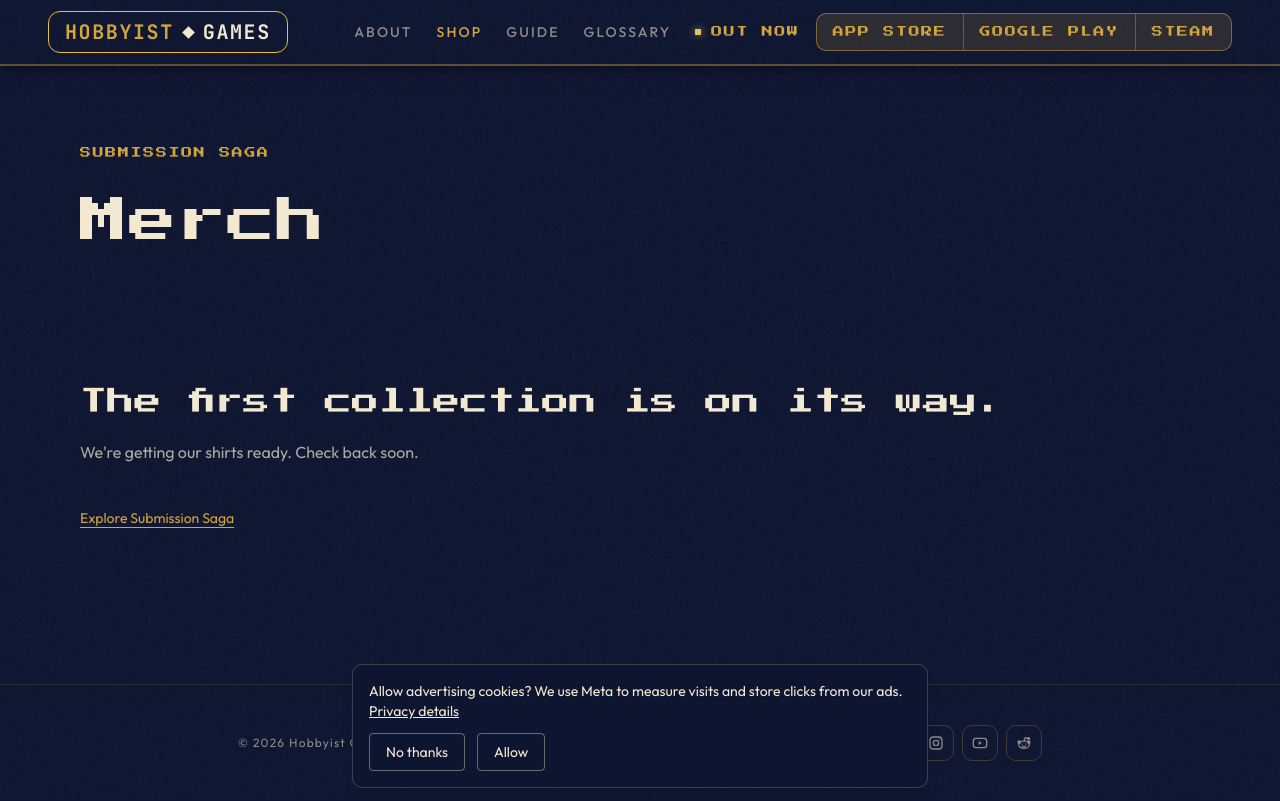
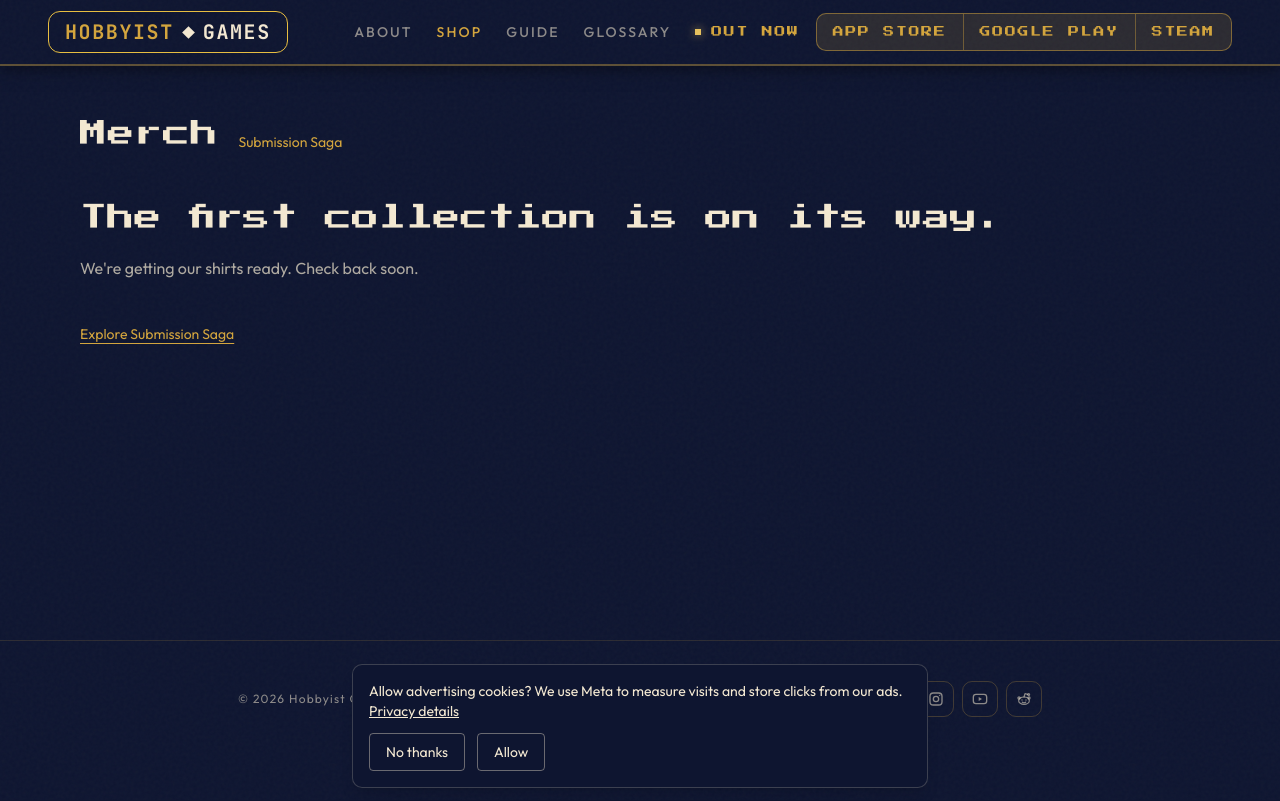
Before and after one commit to N8theGr811/hobbyist-games-website, a Next.js app: page /shop in a window 1280 px wide. Built offline with nearby package versions, Linux system fonts and the light colour scheme.

Commit message:
Use compact merch header with gold Submission Saga label

```diff
--- a/src/app/shop/page.tsx
+++ b/src/app/shop/page.tsx
@@ -17,20 +17,23 @@
 
 export default function ShopPage() {
   const config = getShopConfig();
+  const heading = <div className="flex flex-wrap items-baseline gap-x-5 gap-y-2">
+    <h1 className="font-pixel text-2xl leading-relaxed tracking-wide md:text-[27px]">Merch</h1>
+    <p className="text-sm text-steam-gold">Submission Saga</p>
+  </div>;
 
   return (
     <>
       <Header />
       <main className="min-h-[80vh] bg-steam-navy text-cream">
-        <div className="mx-auto max-w-[1440px] px-6 pb-20 pt-28 md:px-12 md:pt-36 lg:px-20">
-          <p className="font-pixel text-pixel-xs uppercase leading-relaxed tracking-[0.15em] text-steam-gold">Submission Saga</p>
-          <h1 className="mt-5 font-pixel text-3xl leading-relaxed tracking-wide md:text-5xl">Merch</h1>
-          <section aria-label="Shop collection" className="mt-10 md:mt-14">
+        <div className="mx-auto max-w-[1440px] px-6 pb-20 pt-28 md:px-12 md:pt-28 lg:px-20">
+          <section aria-label="Shop collection">
             {config ? (
-              <ShopifyCollection {...config} />
+              <ShopifyCollection {...config} heading={heading} />
             ) : (
-              <div className="py-10 md:py-16">
-                <h2 className="font-pixel text-pixel-lg leading-relaxed">The first collection is on its way.</h2>
+              <div>
+                {heading}
+                <h2 className="mt-10 font-pixel text-pixel-lg leading-relaxed">The first collection is on its way.</h2>
                 <p className="mt-4 max-w-md text-cream/70">We&apos;re getting our shirts ready. Check back soon.</p>
                 <Link href="/" className="mt-8 inline-flex min-h-11 items-center text-sm text-steam-gold underline underline-offset-4">
                   Explore Submission Saga
--- a/src/components/ShopifyCollection.module.css
+++ b/src/components/ShopifyCollection.module.css
@@ -1,8 +1,9 @@
 /* The same navy, cream, gold and font tokens carry from gallery to checkout handoff. */
 .shop { --line: rgba(244,233,210,.15); --muted: rgba(244,233,210,.67); }
-.toolbar { display:flex; align-items:center; justify-content:space-between; gap:16px; margin-bottom:28px; padding-bottom:20px; border-bottom:1px solid var(--line); }
-.toolbar > span { font-size:13px; color:var(--muted); }
-.bagButton { display:flex; gap:10px; align-items:center; border:1px solid var(--line); border-radius:100px; padding:10px 17px; min-height:44px; font-size:14px; }
+.toolbar { display:flex; align-items:center; justify-content:space-between; gap:16px; margin-bottom:0; padding-bottom:24px; border-bottom:1px solid var(--line); }
+.toolbar > div { min-width:0; }
+.collectionNote { margin:20px 0 24px; font-size:13px; color:var(--muted); }
+.bagButton { flex-shrink:0; display:flex; gap:10px; align-items:center; border:1px solid var(--line); border-radius:100px; padding:10px 17px; min-height:44px; font-size:14px; }
 .bagButton > span { color:var(--color-steam-gold); font-variant-numeric:tabular-nums; }
 .products { display:grid; grid-template-columns:repeat(3,minmax(0,1fr)); gap:36px; }
 .card { min-width:0; }
--- a/src/components/ShopifyCollection.tsx
+++ b/src/components/ShopifyCollection.tsx
@@ -103,7 +103,7 @@
 }
 
 /** Native storefront views backed by Shopify catalog and Cart API, with hosted payment checkout. */
-export default function ShopifyCollection({ domain, storefrontAccessToken }: StorefrontConfig) {
+export default function ShopifyCollection({ domain, storefrontAccessToken, heading }: StorefrontConfig & { heading: ReactNode }) {
   const config = { domain, storefrontAccessToken };
   const [catalog, setCatalog] = useState<Catalog>({});
   const [loadError, setLoadError] = useState("");
@@ -181,7 +181,8 @@
   function chooseColor(id: string, color: string) { setSelectedColors(previous => ({ ...previous, [id]: color })); }
 
   return <div className={styles.shop}>
-    <div className={styles.toolbar}><span>Comfort Colors · 1717</span><button type="button" className={styles.bagButton} onClick={() => { setPreview(null); if (!restoreFailed) setError(""); setBagOpen(true); }} aria-label={`Open shopping bag, ${cart?.totalQuantity || 0} items`}><svg width="18" height="20" viewBox="0 0 20 22" fill="none" stroke="currentColor" strokeWidth="1.4" aria-hidden="true"><path d="M3 7h14l1 13H2L3 7Z"/><path d="M6 8V5a4 4 0 0 1 8 0v3"/></svg>Bag <span>{cart?.totalQuantity || 0}</span></button></div>
+    <div className={styles.toolbar}>{heading}<button type="button" className={styles.bagButton} onClick={() => { setPreview(null); if (!restoreFailed) setError(""); setBagOpen(true); }} aria-label={`Open shopping bag, ${cart?.totalQuantity || 0} items`}><svg width="18" height="20" viewBox="0 0 20 22" fill="none" stroke="currentColor" strokeWidth="1.4" aria-hidden="true"><path d="M3 7h14l1 13H2L3 7Z"/><path d="M6 8V5a4 4 0 0 1 8 0v3"/></svg>Bag <span>{cart?.totalQuantity || 0}</span></button></div>
+    <p className={styles.collectionNote}>Comfort Colors · 1717</p>
     {loadError ? <div role="alert" className={styles.loadError}>{loadError}<button type="button" onClick={() => setAttempt(attempt + 1)}>Try again</button></div> : <div className={styles.products}>{groups.map((group, index) => {
       const id = index === 0 ? archetype : group.designs[0].id;
       const source = catalog[productGid(id)];
```
